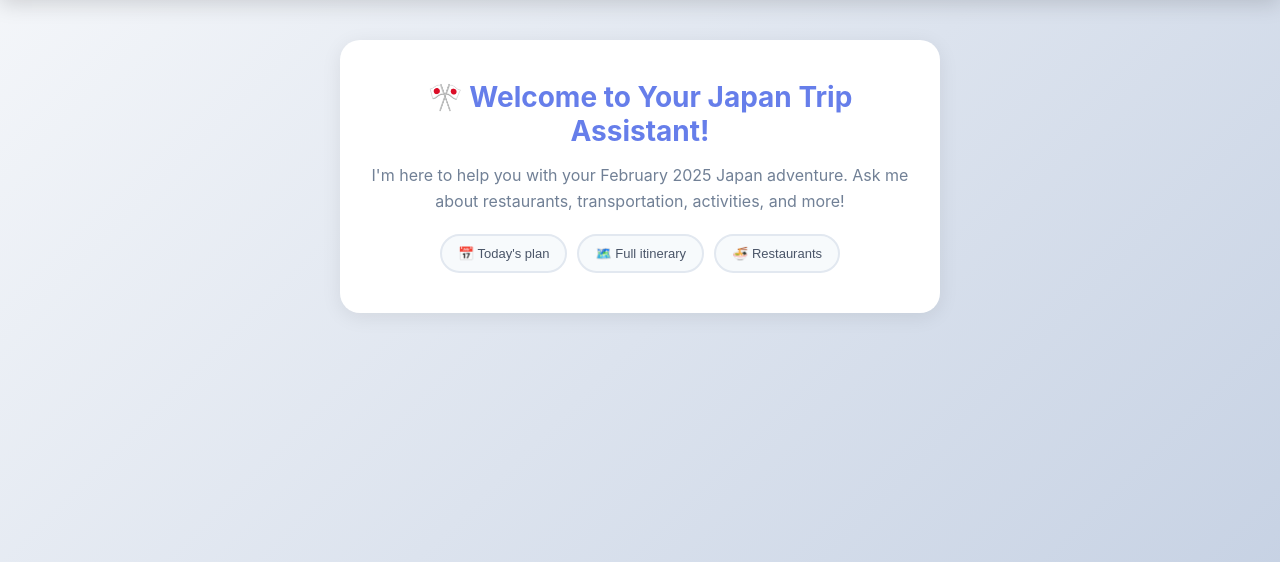
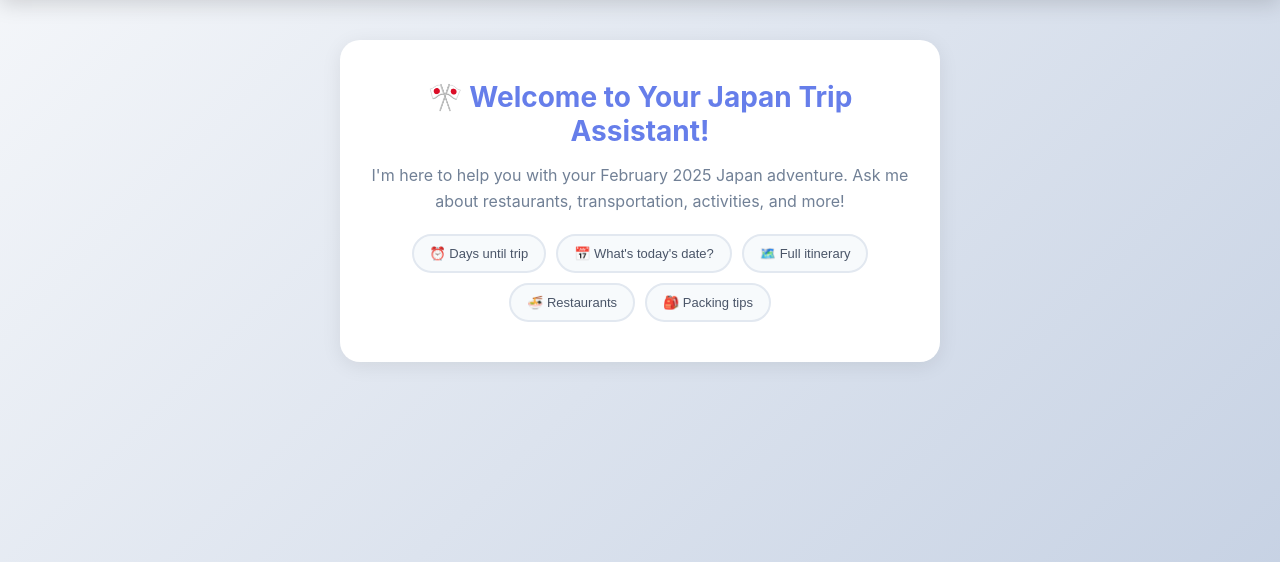
Before and after one commit to belindamak/japan-trip-chat, a Flask app: page / in a window 1280 px wide. Shown: the part 66-628 px from the top of the page. Run offline with Flask 3, Linux system fonts and the light colour scheme; the visitor is signed in with stand-in values (Sample User, id 1).

Commit message:
Update chat.html

```diff
--- a/templates/chat.html
+++ b/templates/chat.html
@@ -418,11 +418,13 @@
         <div class="welcome-message">
             <h2>🎌 Welcome to Your Japan Trip Assistant!</h2>
             <p>I'm here to help you with your February 2025 Japan adventure. Ask me about restaurants, transportation, activities, and more!</p>
-            <div class="quick-actions">
-                <button class="quick-action-btn" onclick="quickMessage('What are we doing on Feb 18?')">📅 Today's plan</button>
-                <button class="quick-action-btn" onclick="quickMessage('Show me my itinerary')">🗺️ Full itinerary</button>
-                <button class="quick-action-btn" onclick="quickMessage('What restaurants do we have planned?')">🍜 Restaurants</button>
-            </div>
+        <div class="quick-actions">
+            <button class="quick-action-btn" onclick="quickMessage('How many days until my Japan trip?')">⏰ Days until trip</button>
+            <button class="quick-action-btn" onclick="askTodaysPlan()">📅 What's today's date?</button>
+            <button class="quick-action-btn" onclick="quickMessage('Show me my full trip itinerary')">🗺️ Full itinerary</button>
+            <button class="quick-action-btn" onclick="quickMessage('What restaurants do we have planned?')">🍜 Restaurants</button>
+            <button class="quick-action-btn" onclick="quickMessage('What should I pack for Japan in February?')">🎒 Packing tips</button>
+        </div>
         </div>
     </div>
 
@@ -441,6 +443,14 @@
 
     <script>
         let chatHistory = [];
+
+        function askTodaysPlan() {
+            const today = new Date();
+            const options = { month: 'long', day: 'numeric', year: 'numeric' };
+            const dateString = today.toLocaleDateString('en-US', options);
+
+            quickMessage(`Today is ${dateString}. Do I have anything planned for my Japan trip today? If not, how many days until my trip starts?`);
+        }
 
         function handleKeyPress(event) {
             if (event.key === 'Enter' && !event.shiftKey) {
```
